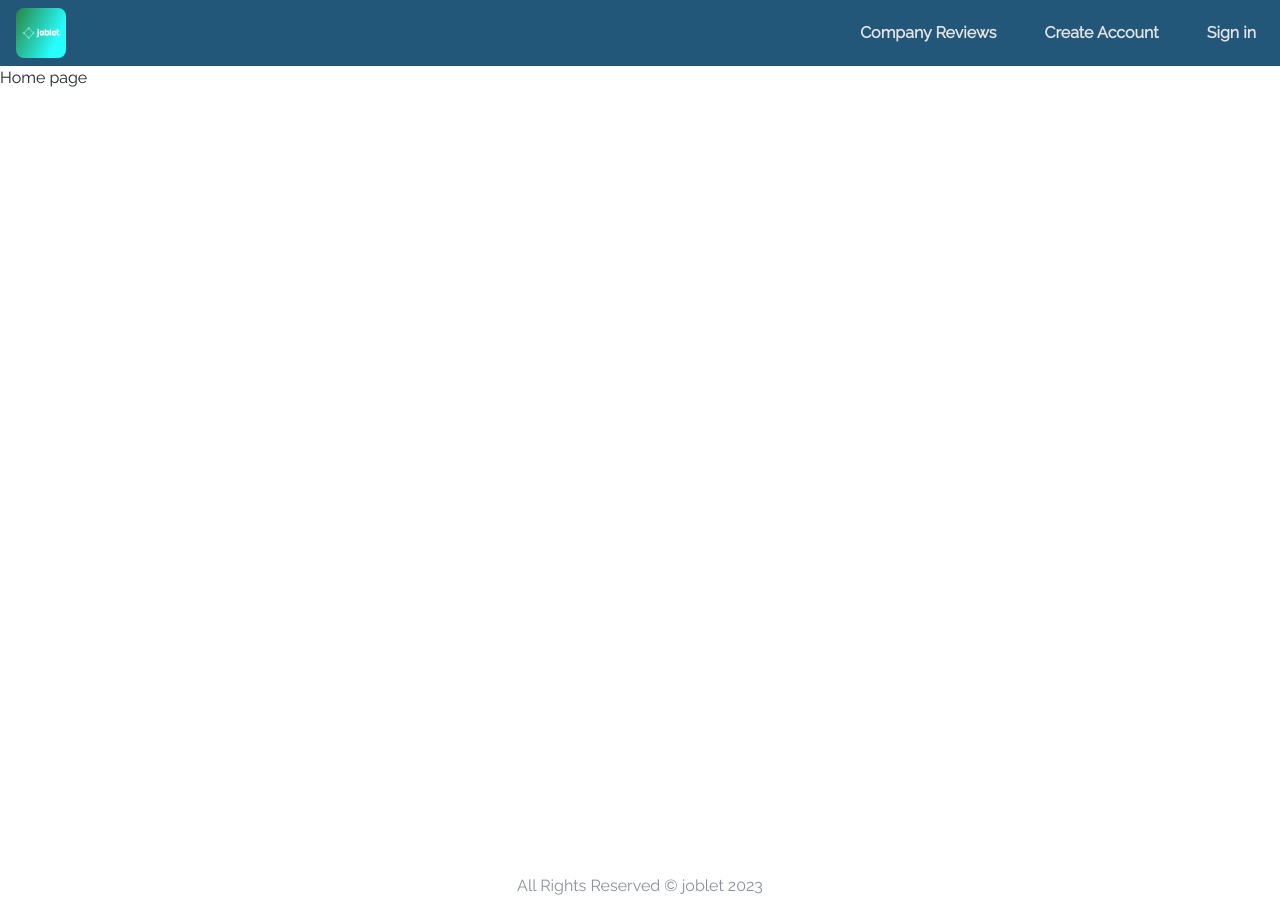
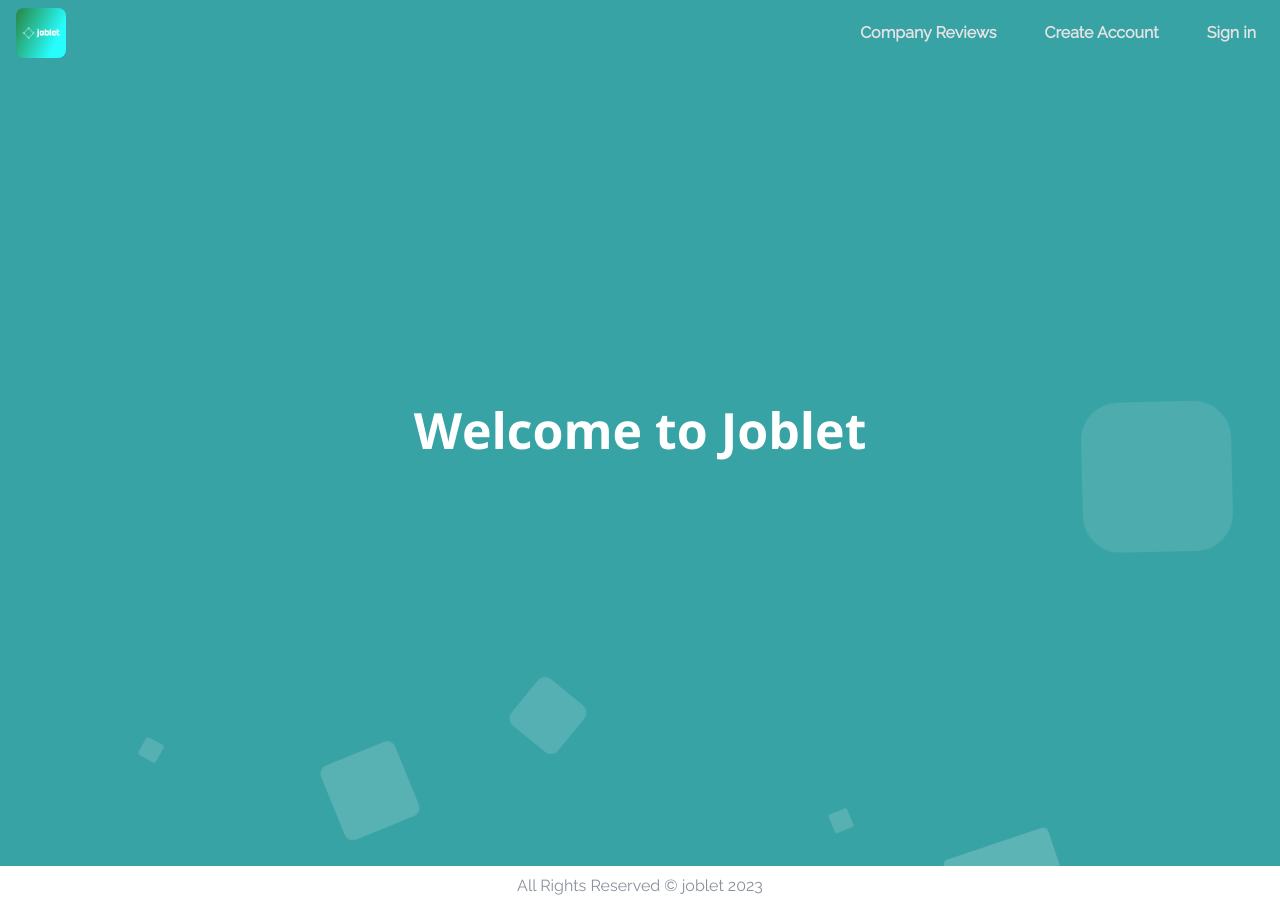
Before and after one commit to ianahart/joblet, a React (Create React App) app in the folder frontend/: page / in a window 1280 px wide. Built offline with nearby package versions, Linux system fonts and the light colour scheme.

Commit message:
feat: placeholder background for home page

```diff
--- a/frontend/src/components/Navbar/MobileNav.tsx
+++ b/frontend/src/components/Navbar/MobileNav.tsx
@@ -42,7 +42,7 @@ const MobileNav = ({ handleSetMobileNavOpen, triggerRef }: IMobileNavProps) => {
       top="-20px"
       right="0"
       background="blue"
-      zIndex="10"
+      zIndex="99"
       minWidth="250px"
       bg="#fff"
       boxShadow="rgba(0, 0, 0, 0.2) 0px 18px 50px -10px;"
--- a/frontend/src/components/Navbar/index.tsx
+++ b/frontend/src/components/Navbar/index.tsx
@@ -32,7 +32,7 @@ const Navbar = () => {
   }, [handleResize]);
 
   return (
-    <Box as="nav" bg="blue.primary" py="0.5rem">
+    <Box as="nav" bg="green.primary" py="0.5rem">
       <UnorderedList listStyleType="none" display="flex" alignItems="center">
         <RouterLink to="/">
           <Image width="50px" height="50px" borderRadius="8px" src={jobletLogo} />
--- a/frontend/src/index.css
+++ b/frontend/src/index.css
@@ -38,3 +38,139 @@ body {
     transform: translate(0px);
   }
 }
+
+/*HOME PAGE*/
+
+.home-context {
+  width: 100%;
+  position: absolute;
+  top: 50vh;
+}
+
+.home-context h1 {
+  text-align: center;
+  color: #fff;
+  font-size: 50px;
+}
+
+.home-area {
+  background: #38a3a5;
+  background: -webkit-linear-gradient(to left, #22577a, #57cc99);
+  width: 100%;
+  height: 100vh;
+}
+
+.home-circles {
+  position: absolute;
+  top: 100px;
+  left: 0;
+  width: 98%;
+  height: 100%;
+  overflow: hidden;
+}
+
+.home-circles li {
+  position: absolute;
+  display: block;
+  list-style: none;
+  width: 20px;
+  height: 20px;
+  background: rgba(255, 255, 255, 0.2);
+  animation: animate 25s linear infinite;
+  bottom: -150px;
+}
+
+.home-circles li:nth-child(1) {
+  left: 25%;
+  width: 80px;
+  height: 80px;
+  animation-delay: 0s;
+}
+
+.home-circles li:nth-child(2) {
+  left: 10%;
+  width: 20px;
+  height: 20px;
+  animation-delay: 2s;
+  animation-duration: 12s;
+}
+
+.home-circles li:nth-child(3) {
+  left: 70%;
+  width: 20px;
+  height: 20px;
+  animation-delay: 4s;
+}
+
+.home-circles li:nth-child(4) {
+  left: 40%;
+  width: 60px;
+  height: 60px;
+  animation-delay: 0s;
+  animation-duration: 18s;
+}
+
+.home-circles li:nth-child(5) {
+  left: 65%;
+  width: 20px;
+  height: 20px;
+  animation-delay: 0s;
+}
+
+.home-circles li:nth-child(6) {
+  left: 75%;
+  width: 110px;
+  height: 110px;
+  animation-delay: 3s;
+}
+
+.home-circles li:nth-child(7) {
+  left: 35%;
+  width: 150px;
+  height: 150px;
+  animation-delay: 7s;
+}
+
+.home-circles li:nth-child(8) {
+  left: 50%;
+  width: 25px;
+  height: 25px;
+  animation-delay: 15s;
+  animation-duration: 45s;
+}
+
+.home-circles li:nth-child(9) {
+  left: 20%;
+  width: 15px;
+  height: 15px;
+  animation-delay: 2s;
+  animation-duration: 35s;
+}
+
+.home-circles li:nth-child(10) {
+  left: 85%;
+  width: 150px;
+  height: 150px;
+  animation-delay: 0s;
+  animation-duration: 11s;
+}
+
+@keyframes animate {
+  0% {
+    transform: translateY(0) rotate(0deg);
+    opacity: 1;
+    border-radius: 0;
+  }
+
+  100% {
+    transform: translateY(-1000px) rotate(720deg);
+    opacity: 0;
+    border-radius: 50%;
+  }
+}
+
+@media (max-width: 800px) {
+  .home-circles {
+    width: 95%;
+  }
+}
--- a/frontend/src/pages/Home.tsx
+++ b/frontend/src/pages/Home.tsx
@@ -1,7 +1,28 @@
-import { Box } from '@chakra-ui/react';
+import { Box, Heading, ListItem, UnorderedList } from '@chakra-ui/react';
 
 const Home = () => {
-  return <Box minH="100vh">Home page</Box>;
+  return (
+    <Box minH="100vh">
+      <Box className="home-context">
+        <Heading as="h1">Welcome to Joblet</Heading>
+      </Box>
+
+      <Box className="home-area">
+        <UnorderedList className="home-circles">
+          <ListItem></ListItem>
+          <ListItem></ListItem>
+          <ListItem></ListItem>
+          <ListItem></ListItem>
+          <ListItem></ListItem>
+          <ListItem></ListItem>
+          <ListItem></ListItem>
+          <ListItem></ListItem>
+          <ListItem></ListItem>
+          <ListItem></ListItem>
+        </UnorderedList>
+      </Box>
+    </Box>
+  );
 };
 
 export default Home;
```
